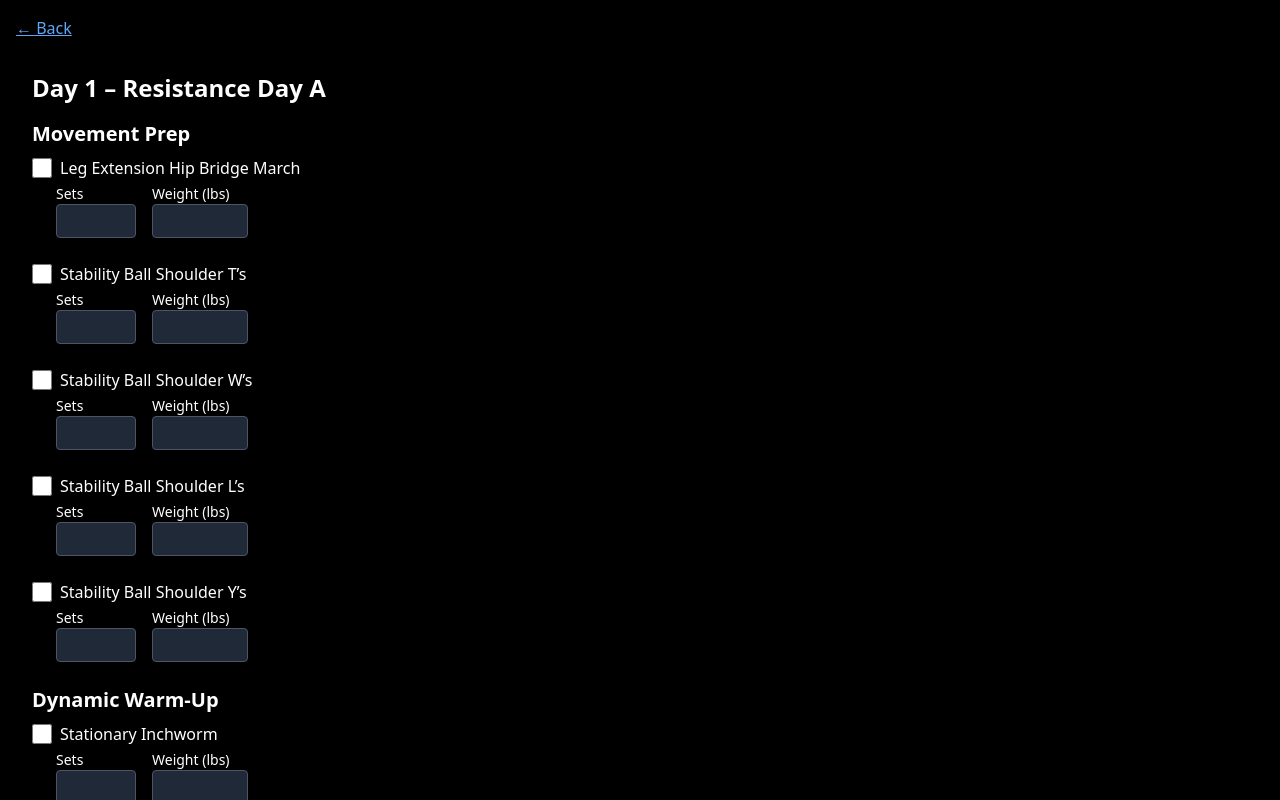
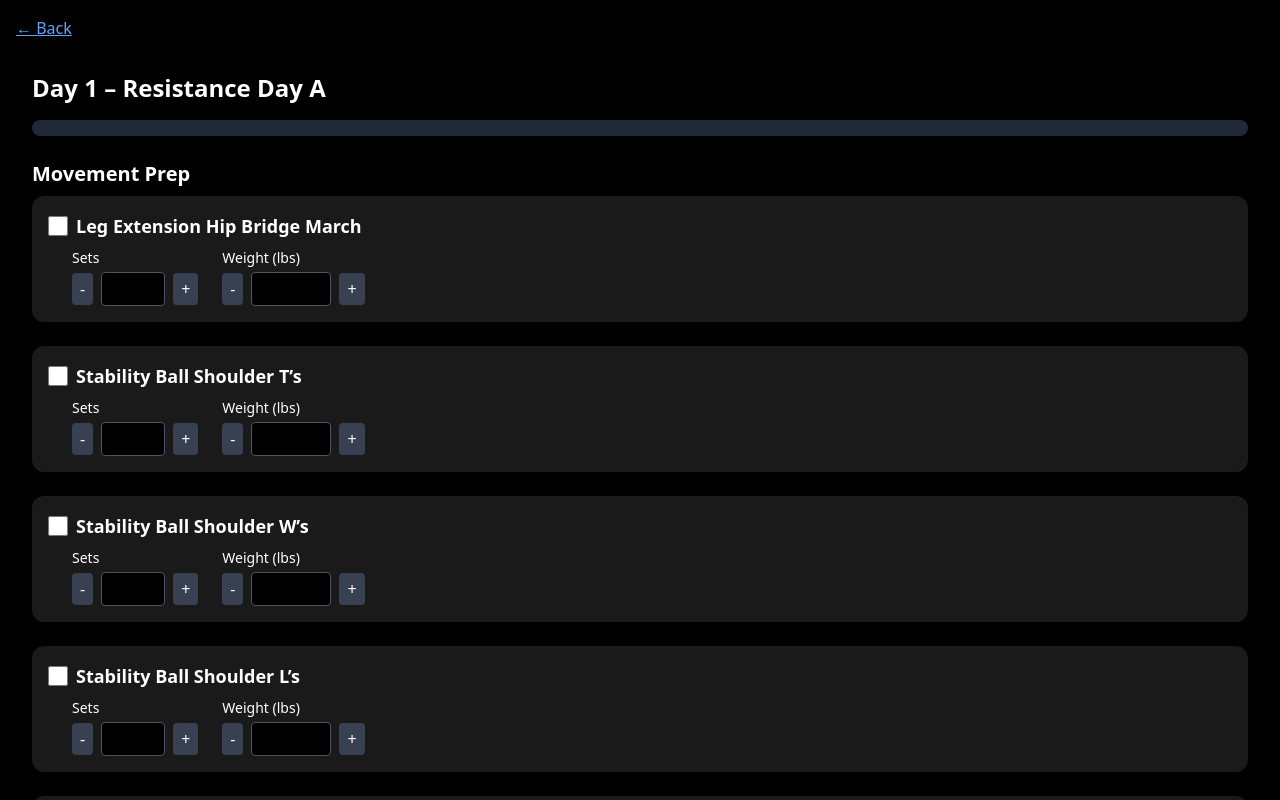
Before and after one commit to Chajir/my4dayfitness, a React (Vite) app: page / in a window 1280 px wide. Both pictures are taken after a click on the button "Day 1". Shown: the top 800 px of the page. Built offline with nearby package versions, Linux system fonts and the light colour scheme.

Commit message:
Add progress bar and summary screen for completed sessions

```diff
--- a/src/App.jsx
+++ b/src/App.jsx
@@ -216,6 +216,7 @@ const WorkoutDay = ({ day, data, onComplete }) => {
     const saved = localStorage.getItem(`exerciseData-${day}`);
     return saved ? JSON.parse(saved) : {};
   });
+  const [showSummary, setShowSummary] = useState(false);
 
   useEffect(() => {
     localStorage.setItem(`exerciseData-${day}`, JSON.stringify(exerciseData));
@@ -237,7 +238,6 @@ const WorkoutDay = ({ day, data, onComplete }) => {
         },
       };
 
-      // Reset reps if sets number changes
       if (field === "sets") {
         const sets = parseInt(value) || 0;
         updated[exercise].reps = Array(sets).fill("");
@@ -262,9 +262,26 @@ const WorkoutDay = ({ day, data, onComplete }) => {
     });
   };
 
+  const incrementValue = (exercise, field, step = 1) => {
+    const current = parseInt(exerciseData[exercise]?.[field]) || 0;
+    handleChange(exercise, field, current + step);
+  };
+
+  const decrementValue = (exercise, field, step = 1) => {
+    const current = parseInt(exerciseData[exercise]?.[field]) || 0;
+    handleChange(exercise, field, Math.max(0, current - step));
+  };
+
   const allExercisesChecked = checked.every((section) =>
     section.every((exercise) => exercise)
   );
+
+  const totalExercises = checked.reduce((sum, section) => sum + section.length, 0);
+  const totalCompleted = checked.reduce(
+    (sum, section) => sum + section.filter(Boolean).length,
+    0
+  );
+  const progress = Math.round((totalCompleted / totalExercises) * 100);
 
   const handleComplete = () => {
     const timestamp = new Date().toLocaleString();
@@ -272,18 +289,55 @@ const WorkoutDay = ({ day, data, onComplete }) => {
     history[day] = [...(history[day] || []), timestamp];
     localStorage.setItem("workoutHistory", JSON.stringify(history));
     setCompleted(true);
+    setShowSummary(true);
     onComplete();
   };
+
+  if (showSummary) {
+    return (
+      <div className="text-white p-4">
+        <h2 className="text-2xl font-bold mb-4">{day} – Summary</h2>
+        <ul className="space-y-4">
+          {Object.entries(exerciseData).map(([exercise, data], idx) => (
+            <li key={idx} className="bg-gray-900 p-4 rounded-lg">
+              <div className="text-lg font-semibold mb-1">{exercise}</div>
+              <div className="text-sm text-gray-300">
+                Sets: {data.sets || 0} | Weight: {data.weight || 0} lbs
+              </div>
+              {data.reps && (
+                <div className="text-sm text-gray-400 mt-1">
+                  Reps: {data.reps.join(", ")}
+                </div>
+              )}
+            </li>
+          ))}
+        </ul>
+        <button
+          onClick={() => setShowSummary(false)}
+          className="mt-6 px-4 py-2 border border-blue-500 rounded-full text-blue-500 hover:bg-blue-500 hover:text-black"
+        >
+          ← Back to Workout
+        </button>
+      </div>
+    );
+  }
 
   return (
     <div className="text-white p-4">
       <h2 className="text-2xl font-bold mb-4">{day} – {data.title}</h2>
+      <div className="w-full bg-gray-800 h-4 rounded-full mb-6 overflow-hidden">
+        <div
+          className="h-4 bg-green-500 rounded-full transition-all duration-300"
+          style={{ width: `${progress}%` }}
+        ></div>
+      </div>
       {data.sections.map((section, i) => (
         <div key={i} className="mb-6">
           <h3 className="text-xl font-semibold mb-2">{section.name}</h3>
           <ul className="space-y-6">
             {section.exercises.map((exercise, j) => (
-              <li key={j} className="space-y-1">
+              <li key={j} className="bg-[#1a1a1a] rounded-xl p-4 shadow-md">
+                <div className="flex items-center justify-between">
                   <div className="flex items-center space-x-2">
                     <input
                       type="checkbox"
@@ -291,30 +345,39 @@ const WorkoutDay = ({ day, data, onComplete }) => {
                       onChange={() => toggleCheckbox(i, j)}
                       className="w-5 h-5"
                     />
-                  <span className="font-medium">{exercise}</span>
+                    <span className="text-lg font-semibold">{exercise}</span>
                   </div>
-                <div className="ml-6 flex flex-wrap gap-4">
+                </div>
+                <div className="ml-6 mt-2 flex flex-wrap gap-6">
                   <div>
-                    <label className="block text-sm">Sets</label>
+                    <label className="block text-sm mb-1">Sets</label>
+                    <div className="flex items-center space-x-2">
+                      <button onClick={() => decrementValue(exercise, "sets")} className="px-2 py-1 bg-gray-700 rounded">-</button>
                       <input
                         type="number"
                         value={exerciseData[exercise]?.sets || ""}
                         onChange={(e) => handleChange(exercise, "sets", e.target.value)}
-                      className="bg-gray-800 border border-gray-600 rounded px-2 py-1 w-20"
+                        className="bg-black text-white border border-gray-600 rounded px-2 py-1 w-16 text-center"
                       />
+                      <button onClick={() => incrementValue(exercise, "sets")} className="px-2 py-1 bg-gray-700 rounded">+</button>
+                    </div>
                   </div>
                   <div>
-                    <label className="block text-sm">Weight (lbs)</label>
+                    <label className="block text-sm mb-1">Weight (lbs)</label>
+                    <div className="flex items-center space-x-2">
+                      <button onClick={() => decrementValue(exercise, "weight", 5)} className="px-2 py-1 bg-gray-700 rounded">-</button>
                       <input
-                      type="text"
+                        type="number"
                         value={exerciseData[exercise]?.weight || ""}
                         onChange={(e) => handleChange(exercise, "weight", e.target.value)}
-                      className="bg-gray-800 border border-gray-600 rounded px-2 py-1 w-24"
+                        className="bg-black text-white border border-gray-600 rounded px-2 py-1 w-20 text-center"
                       />
+                      <button onClick={() => incrementValue(exercise, "weight", 5)} className="px-2 py-1 bg-gray-700 rounded">+</button>
+                    </div>
                   </div>
                 </div>
                 {exerciseData[exercise]?.reps?.length > 0 && (
-                  <div className="ml-6 mt-2">
+                  <div className="ml-6 mt-4">
                     <label className="block text-sm font-medium mb-1">Reps per set:</label>
                     <div className="flex flex-wrap gap-2">
                       {exerciseData[exercise].reps.map((rep, idx) => (
@@ -324,7 +387,7 @@ const WorkoutDay = ({ day, data, onComplete }) => {
                           placeholder={`Set ${idx + 1}`}
                           value={rep}
                           onChange={(e) => handleRepChange(exercise, idx, e.target.value)}
-                          className="bg-gray-800 border border-gray-600 rounded px-2 py-1 w-16 text-sm"
+                          className="bg-black border border-gray-600 rounded px-2 py-1 w-16 text-center text-sm"
                         />
                       ))}
                     </div>
@@ -337,15 +400,12 @@ const WorkoutDay = ({ day, data, onComplete }) => {
       ))}
       {allExercisesChecked && (
         <div className="mt-6">
-          <label className="inline-flex items-center">
-            <input
-              type="checkbox"
-              checked={completed}
-              onChange={handleComplete}
-              className="w-6 h-6 mr-2"
-            />
-            <span className="text-lg">Mark entire session as completed</span>
-          </label>
+          <button
+            onClick={handleComplete}
+            className="w-full max-w-md mx-auto flex items-center justify-center gap-2 px-6 py-3 border border-green-500 rounded-full text-green-500 hover:bg-green-700/10"
+          >
+            <span>✓</span> Mark Entire Session as Complete
+          </button>
         </div>
       )}
     </div>
@@ -374,7 +434,7 @@ export default function App() {
             {Object.keys(workouts).map((day) => (
               <button
                 key={day}
-                className="w-full max-w-md bg-gray-800 text-white py-4 rounded-2xl text-xl shadow-lg"
+                className="w-full max-w-md bg-gray-900 text-white py-4 rounded-2xl text-xl shadow-lg"
                 onClick={() => setSelectedDay(day)}
               >
                 {day}
```
Lines whose indentation alone changed are shown as unchanged.
